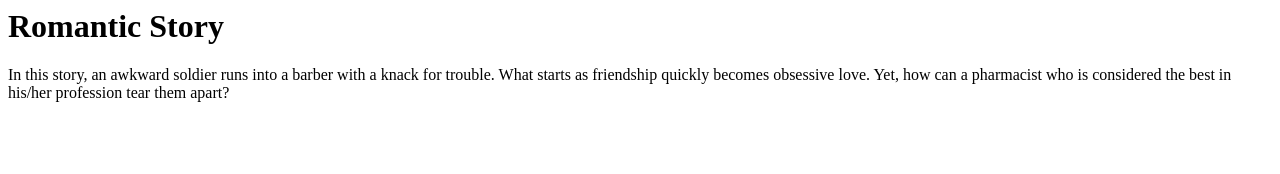
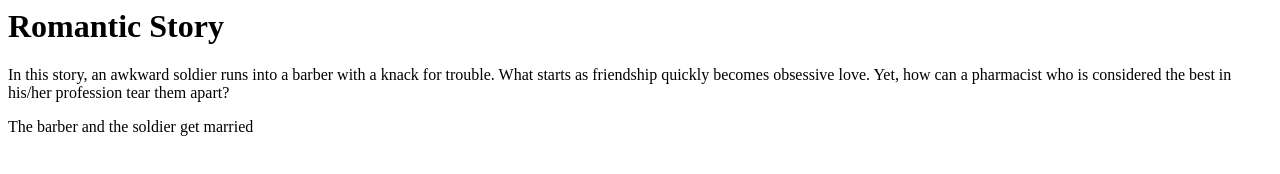
Before and after one commit to hdebesay/story-repo, a plain HTML site: page index.html in a window 1280 px wide. Drawn offline with Linux system fonts and the light colour scheme.

Commit message:
Update index.html

```diff
--- a/index.html
+++ b/index.html
@@ -1,2 +1,3 @@
 <h1>Romantic Story</h1>
 <p>In this story, an awkward soldier runs into a barber with a knack for trouble. What starts as friendship quickly becomes obsessive love. Yet, how can a pharmacist who is considered the best in his/her profession tear them apart?</p>
+<p> The barber and the soldier get married </p>
```
